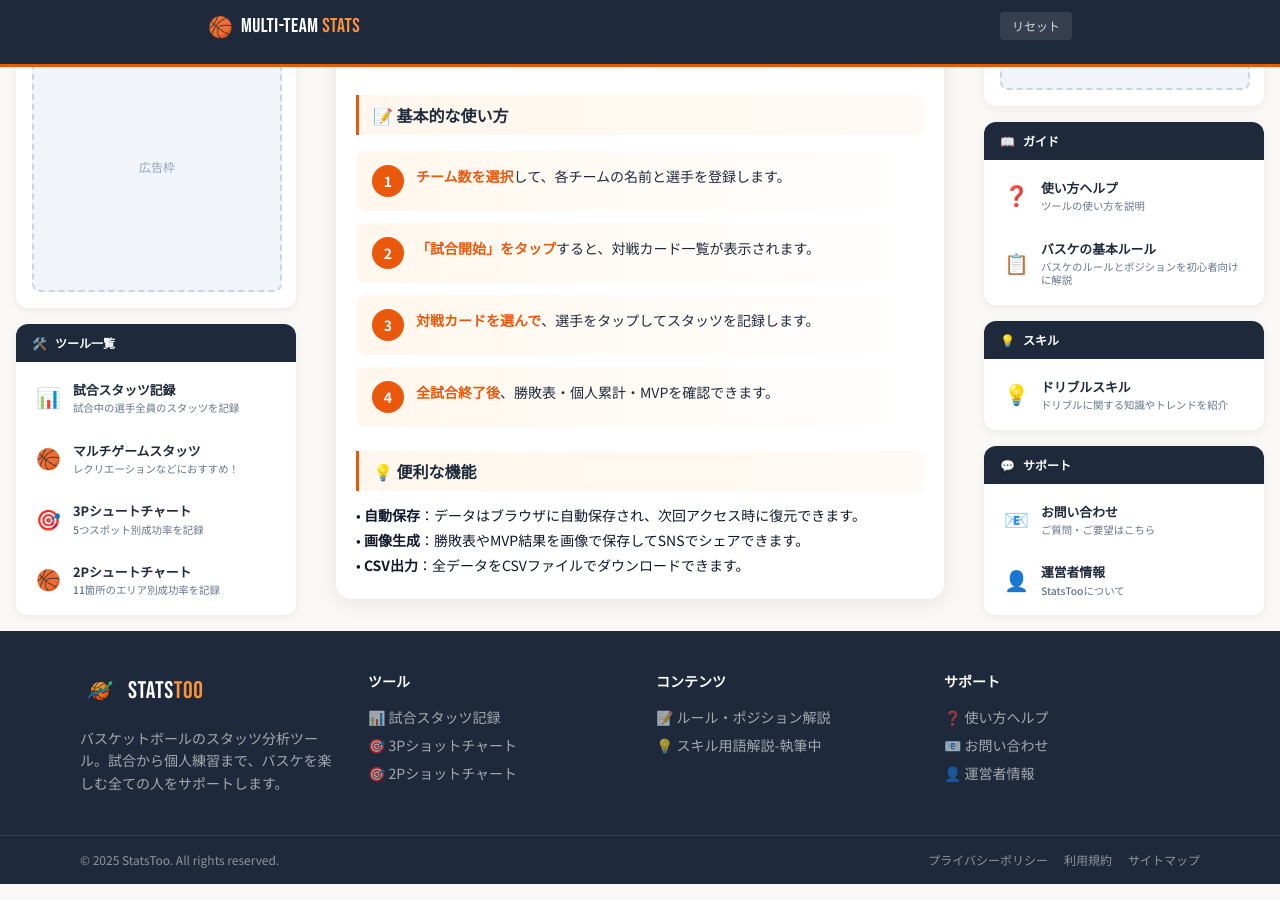
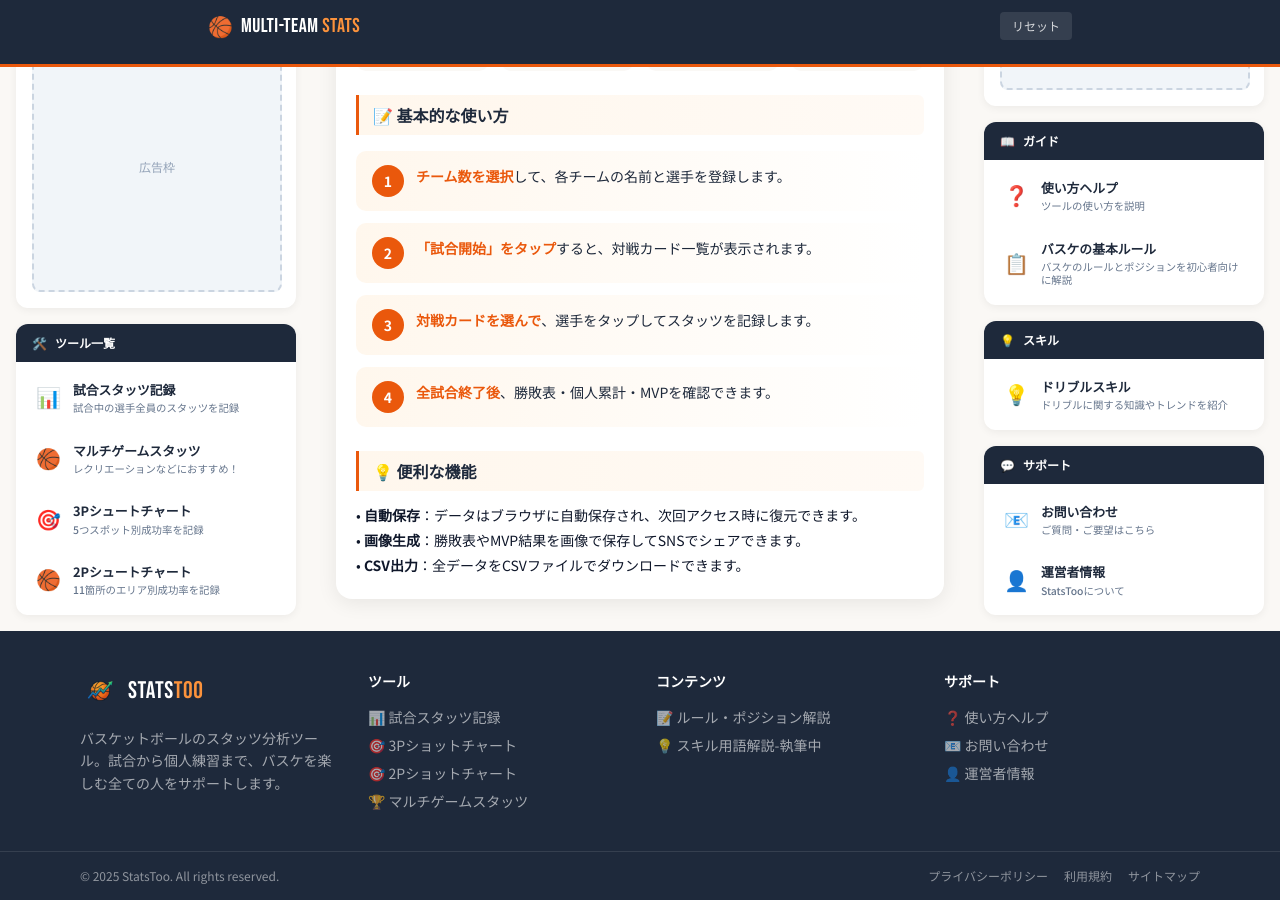
Before and after one commit to BSK-Ryo/statstoo, a Jekyll site: the page built from tools/mulch-game-stats/index.html, in a window 1280 px wide and 900 px high, scrolled down 1389 px. Built offline with Jekyll 4.4.1, drawn with Linux system fonts in a browser that asks for light colours; nearby versions of some CDN libraries.

Commit message:
URL変更

```diff
--- a/_includes/footer.html
+++ b/_includes/footer.html
@@ -21,6 +21,7 @@
                     <li><a href="/" class="text-white/60 hover:text-primary-light transition">📊 試合スタッツ記録</a></li>
                     <li><a href="/tools/3point-shot-chart/" class="text-white/60 hover:text-primary-light transition">🎯 3Pショットチャート</a></li>
                     <li><a href="/tools/2point-shot-chart/" class="text-white/60 hover:text-primary-light transition">🎯 2Pショットチャート</a></li>
+                    <li><a href="/tools/mulch-game-stats/" class="text-white/60 hover:text-primary-light transition">🏆 マルチゲームスタッツ</a></li>
                 </ul>
             </div>
 
--- a/_includes/header.html
+++ b/_includes/header.html
@@ -59,13 +59,13 @@
                            {% endif %}">
                             <span>🎯</span> 2Pシュートチャート
                         </a>
-                        <a href="/tools/mulch-team-stats/" class="block px-4 py-2.5 text-sm transition flex items-center gap-2
-                           {% if page.url contains '/tools/mulch-team-stats/' %}
+                        <a href="/tools/mulch-game-stats/" class="block px-4 py-2.5 text-sm transition flex items-center gap-2
+                           {% if page.url contains '/tools/mulch-game-stats/' %}
                                bg-primary/20 text-primary-light
                            {% else %}
                                text-white/80 hover:text-white hover:bg-white/10
                            {% endif %}">
-                            <span>🏆</span> マルチチームスタッツ
+                            <span>🏆</span> マルチゲームスタッツ
                         </a>
                     </div>
                 </div>
@@ -174,13 +174,13 @@
                        {% endif %}">
                         <span>🎯</span> 2Pシュートチャート
                     </a>
-                    <a href="/tools/mulch-team-stats/" class="block px-3 py-2 rounded-lg text-sm font-medium transition flex items-center gap-2
-                       {% if page.url contains '/tools/mulch-team-stats/' %}
+                    <a href="/tools/mulch-game-stats/" class="block px-3 py-2 rounded-lg text-sm font-medium transition flex items-center gap-2
+                       {% if page.url contains '/tools/mulch-game-stats/' %}
                            bg-primary/30 text-primary-light
                        {% else %}
                            text-white/70 hover:text-white hover:bg-white/10
                        {% endif %}">
-                        <span>🏆</span> マルチチームスタッツ
+                        <span>🏆</span> マルチゲームスタッツ
                     </a>
                 </div>
             </div>
--- a/_includes/sidebar-left.html
+++ b/_includes/sidebar-left.html
@@ -26,7 +26,7 @@
                         <div class="sidebar-link-desc">試合中の選手全員のスタッツを記録</div>
                     </div>
                 </a>
-                <a href="/tools/mulch-team-stats/" class="sidebar-link{% if page.url contains 'multi-team-stats' %} active{% endif %}">
+                <a href="/tools/mulch-game-stats/" class="sidebar-link{% if page.url contains 'multi-game-stats' %} active{% endif %}">
                     <span class="sidebar-link-icon">🏀</span>
                     <div class="sidebar-link-content">
                         <div class="sidebar-link-title">マルチゲームスタッツ</div>
```
Also changed, not shown: tools/mulch-game-stats/index.html (renamed from tools/mulch-team-stats/index.html).
